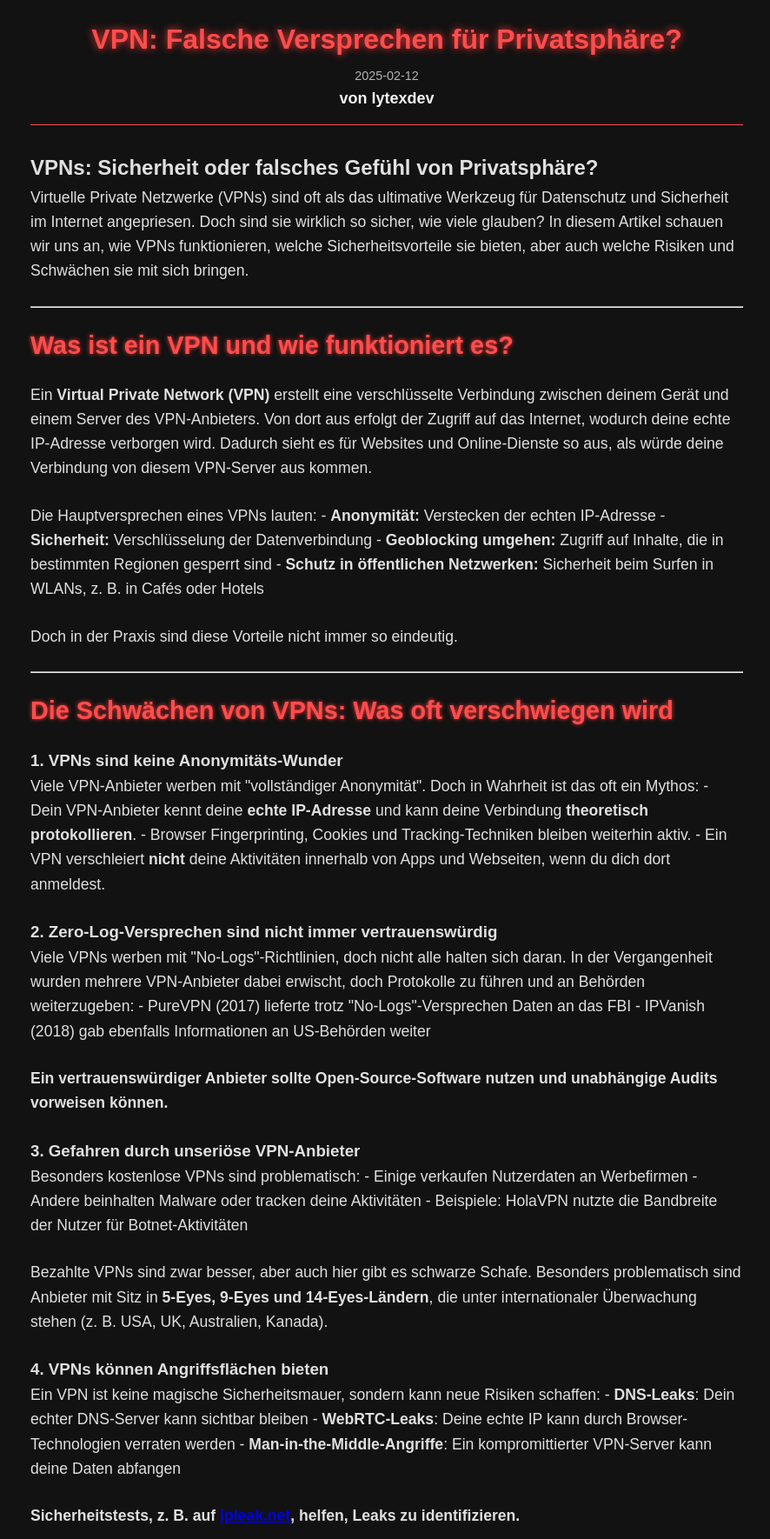
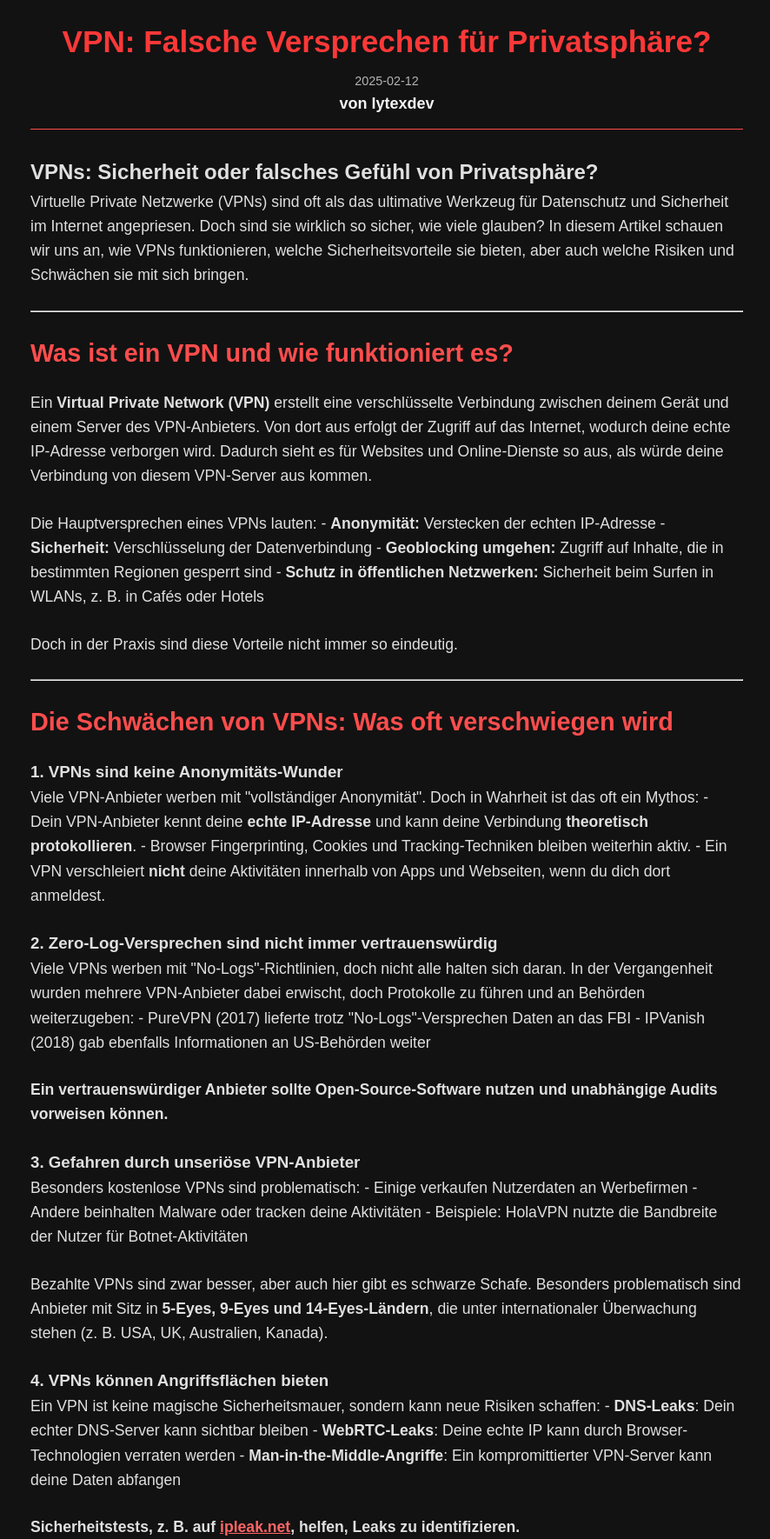
Before and after one commit to lytexdev/lytex.dev, a Flask app: page /Privacy-Security/VPN in a window 1280 px wide. Shown: the part 173-1943 px from the top of the page at 87% size, without its empty margins (195-1081 px from the left). Run offline with Flask 3, Linux system fonts and the light colour scheme; some web fonts are replaced.

Commit message:
Update blog article styling

```diff
--- a/static/article.css
+++ b/static/article.css
@@ -35,9 +35,8 @@ body {
 }
 
 .article-head b {
-    font-size: 2em;
-    color: #ff4d4d;
-    text-shadow: 0 0 10px #f53b3b;
+    font-size: 2.2em;
+    color: #fc3838;
 }
 
 .article-head time {
@@ -61,7 +60,6 @@ body {
     font-size: 1.8em;
     color: #ff4d4d;
     margin-top: 20px;
-    text-shadow: 0 0 5px #f53b3b;
 }
 
 .article-content p {
@@ -84,6 +82,14 @@ code {
     color: #ff6666;
 }
 
+a {
+    color: #ff6666;
+}
+
+hr {
+    margin: 1.5rem 0;
+}
+
 @media (max-width: 768px) {
     body {
         padding: 15px;
```
